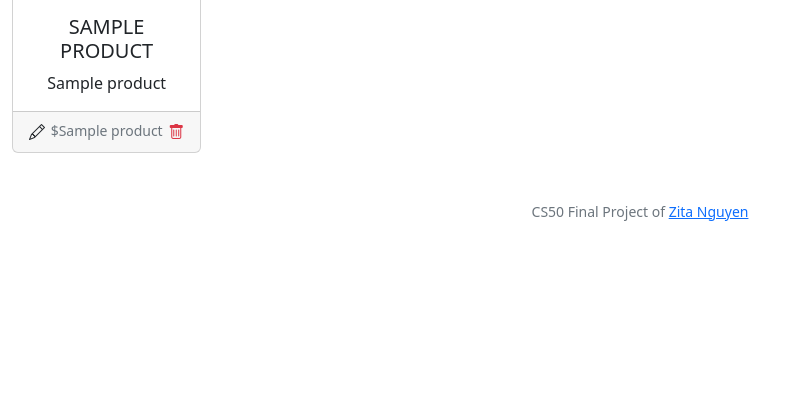
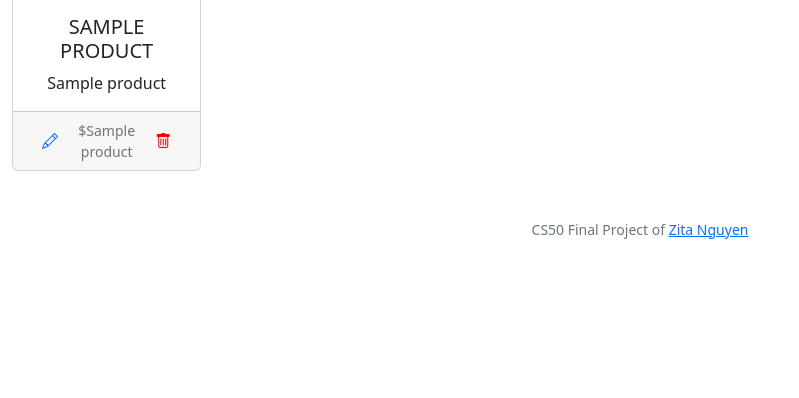
Before and after one commit to ZitaNguyen/FoodMarket, a Flask app: template templates/products.html in a window 1280 px wide. Shown: the part 402-800 px from the top of the page, without its empty margins (0-799 px from the left). Run offline with Flask 2, Linux system fonts and the light colour scheme; the template is opened without the code that fills it: most values are stand-ins (such as "Sample title", 1, 10 or a date in 2020).

Commit message:
modify icons to send requests for modifying and deleting products

```diff
--- a/app.py
+++ b/app.py
@@ -60,5 +60,19 @@ def products():
     return sellers.display_products()
 
 
+@app.route("/modify", methods=["POST"])
+@login_required
+@role_required
+def modify():
+    return sellers.modify_product()
+
+
+@app.route("/delete", methods=["POST"])
+@login_required
+@role_required
+def delete():
+    return sellers.delete_product()
+
+
 if __name__ == '__main__':
     app.run()
--- a/templates/products.html
+++ b/templates/products.html
@@ -19,10 +19,14 @@
           <h5 class="card-title">{{ product[2] }}</h5> <!-- Product name -->
           <p class="card-text">{{ product[4] }}</p> <!-- Product description -->
         </div>
-        <div class="card-footer d-flex justify-content-between">
-          <i class="bi bi-pencil"></i>
+        <div class="card-footer d-flex justify-content-between align-items-center">
+          <form action="/modify" method="post">
+            <button type="submit" class="btn btn-link"><span class="bi bi-pencil"></span></button>
+          </form>
           <small class="text-muted">${{ product[5] }}</small> <!-- Product price -->
-          <i class="bi bi-trash text-danger"></i>
+          <form action="/delete" method="post">
+            <button type="submit" style="color: red;" class="btn"><span class="bi bi-trash"></span></button>
+          </form>
         </div>
       </div>
     </div>
```
Also changed, not shown: sellers.py (+12 -0 lines), 1 other file.
